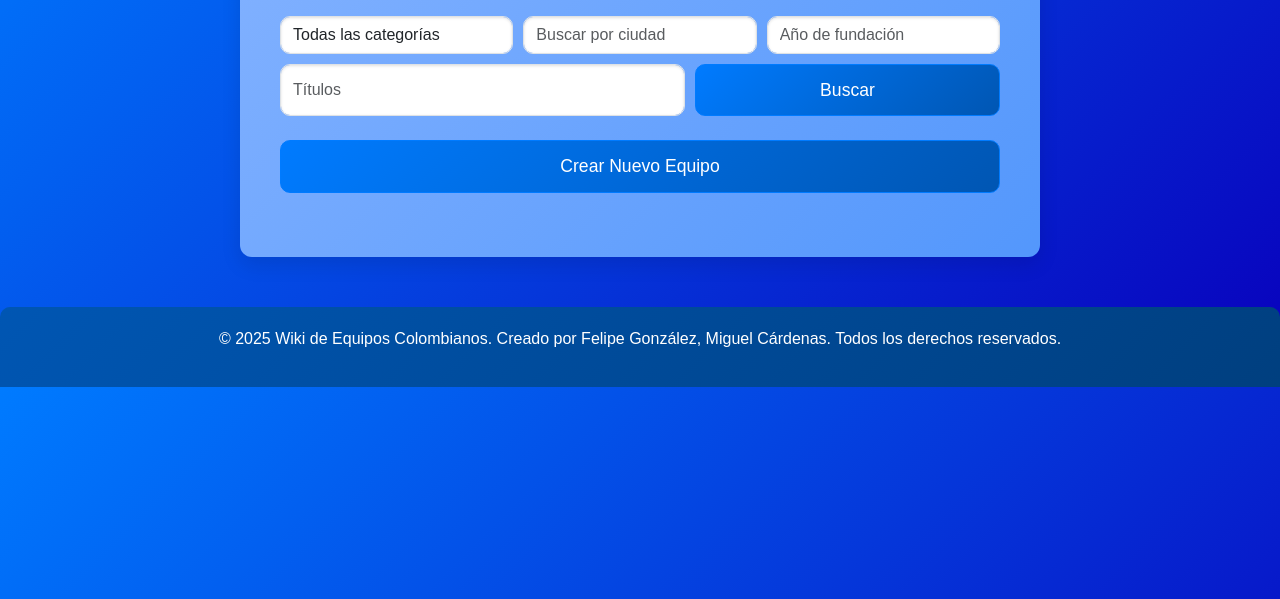
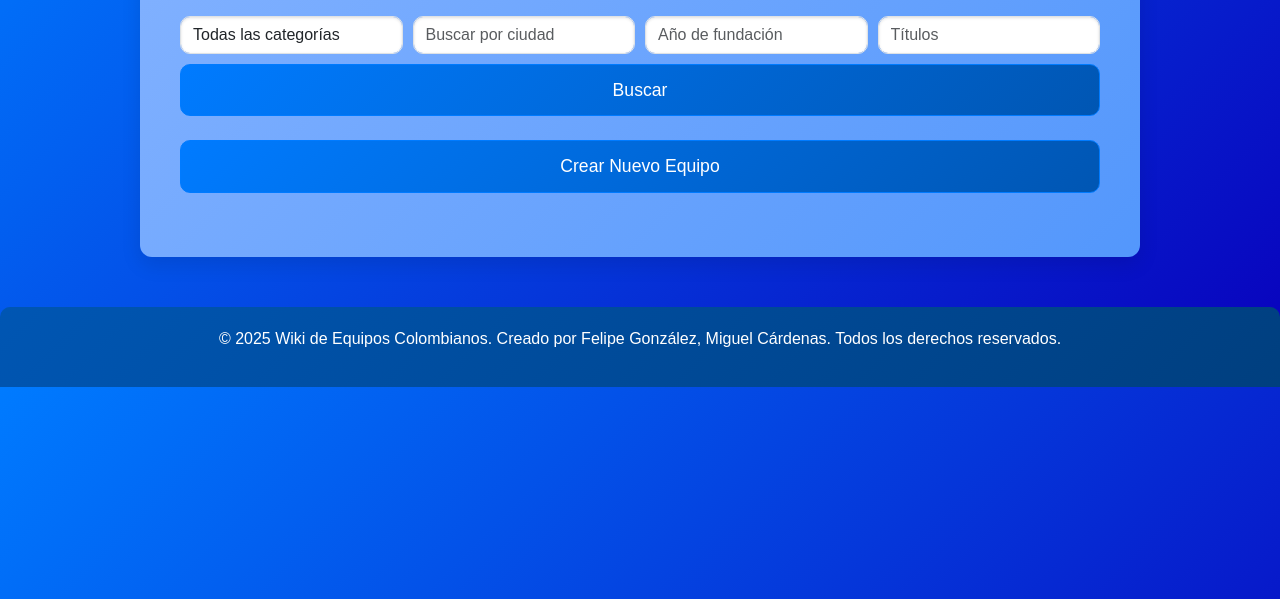
Before and after one commit to NauveN/APIRESTful_FPC, a plain HTML site: page frontend/index.html in a window 1280 px wide. Shown: the part 201-800 px from the top of the page. Drawn offline with nearby package versions, Linux system fonts and the light colour scheme; no server answers.

Commit message:
fainal correction

```diff
--- a/frontend/styles.css
+++ b/frontend/styles.css
@@ -6,12 +6,6 @@ body {
 
 .container {
     max-width: 1000px;
-    margin-top: 50px;
-    background: linear-gradient(135deg, #83b2ff 0%, #5397fc 100%);
-    padding: 40px;
-    border-radius: 12px;
-    box-shadow: 0 8px 20px rgba(0, 0, 0, 0.1);
-    max-width: 800px;
     margin-top: 50px;
     background: linear-gradient(135deg, #83b2ff 0%, #5397fc 100%);
     padding: 40px;
```
